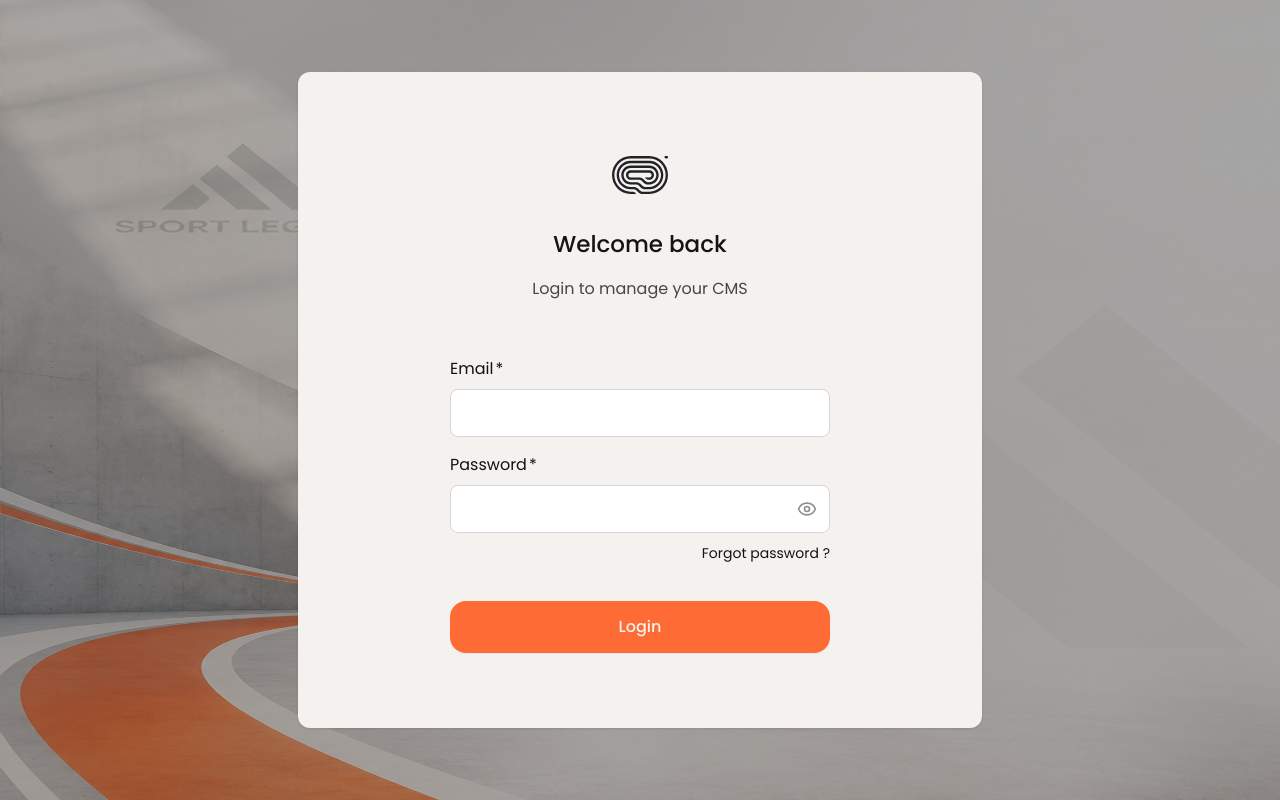
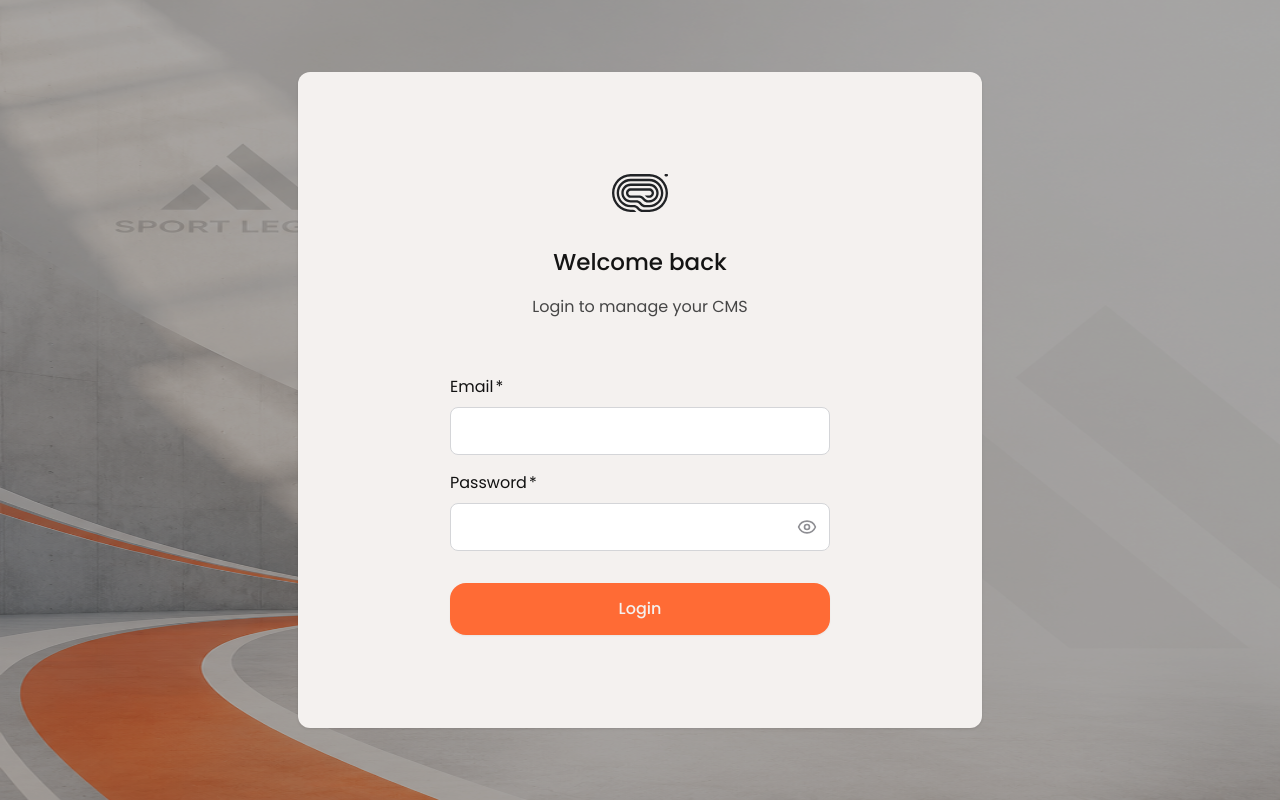
Before and after one commit to mariamelsayed12/Elgammal_dashboard, a Next.js app: page /login in a window 1280 px wide. Built offline with nearby package versions, Linux system fonts and the light colour scheme.

Commit message:
delete forget password

```diff
--- a/app/login/page.tsx
+++ b/app/login/page.tsx
@@ -147,14 +147,14 @@ export default function LoginPage() {
                 />
 
                 {/* Forgot Password Link */}
-                <div className="flex h-[32px] items-center justify-end w-full mt-1">
+                {/* <div className="flex h-[32px] items-center justify-end w-full mt-1">
                   <a
                     href="#forgot-password"
                     className="font-poppins font-normal text-[14px] text-text-link hover:underline transition-all"
                   >
                     Forgot password ?
                   </a>
-                </div>
+                </div> */}
               </div>
             </div>
 
```
